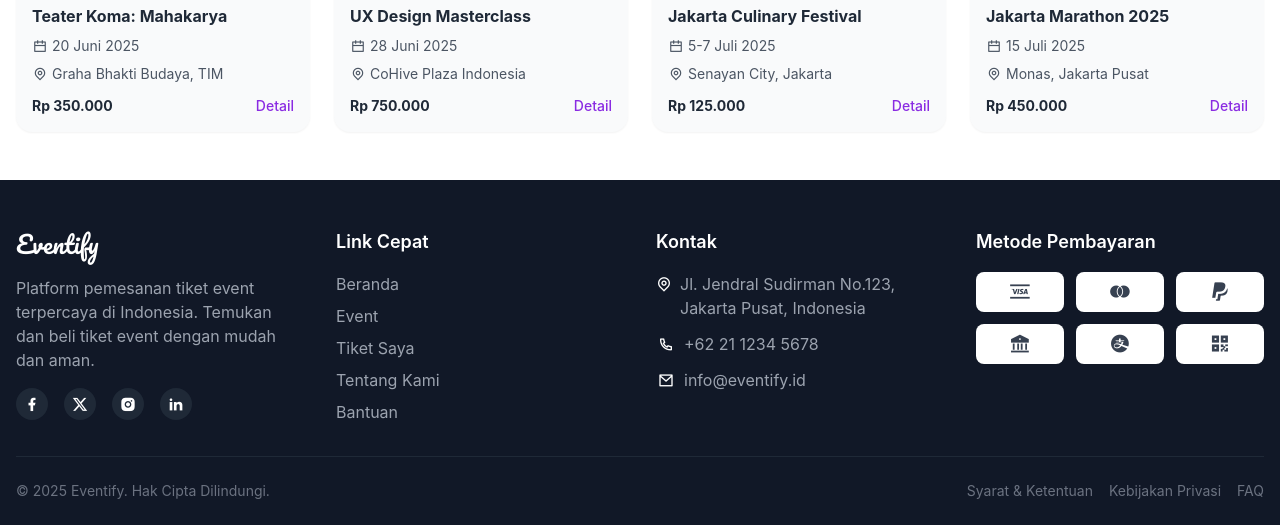
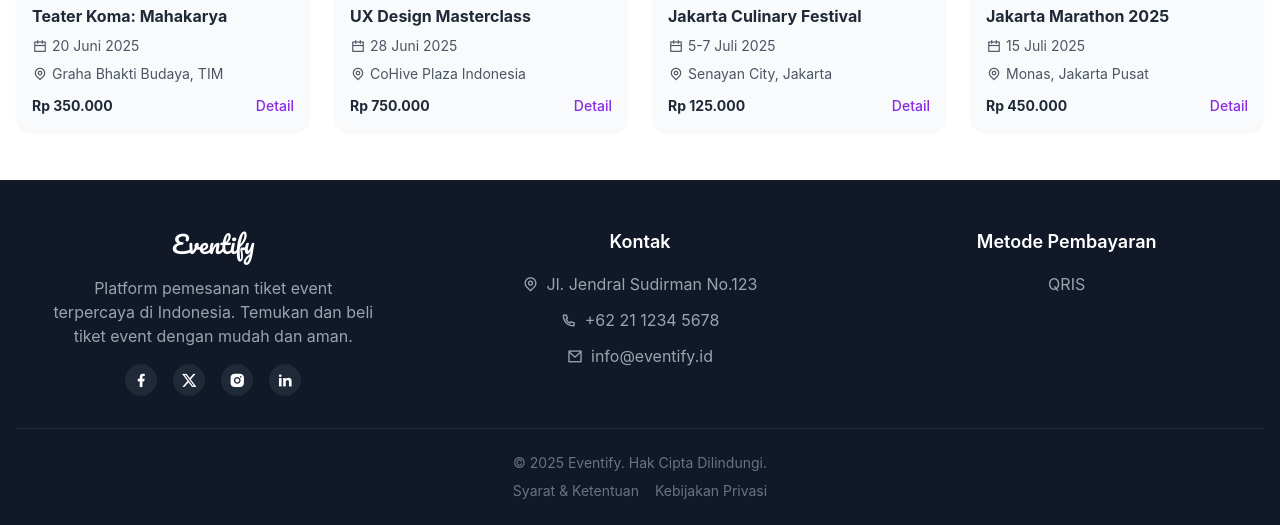
Before and after one commit to chynrssa/Eventify, a PHP site: page /events.php in a window 1280 px wide. Shown: the part 1532-2057 px from the top of the page. Run offline with PHP 8.4, Linux system fonts and the light colour scheme; some libraries are stand-ins or nearby versions.

Commit message:
update footer

```diff
--- a/Pengguna/events/events.php
+++ b/Pengguna/events/events.php
@@ -516,189 +516,61 @@
       </div>
     </section>
     <!-- Footer -->
-    <footer class="bg-gray-900 text-white pt-12 pb-6">
+    <footer class="bg-gray-900 text-white pt-12 pb-6 text-center">
   <div class="container mx-auto px-4">
-        <div class="grid grid-cols-1 md:grid-cols-4 gap-8 mb-8">
+    <div class="grid grid-cols-1 md:grid-cols-3 gap-8 mb-8 justify-items-center">
+      <!-- Kolom 1 -->
       <div>
-            <a
-              href="#"
-              class="text-2xl font-['Pacifico'] text-white mb-4 inline-block"
-              >Eventify</a
-            >
-            <p class="text-gray-400 mb-4">
-              Platform pemesanan tiket event terpercaya di Indonesia. Temukan
-              dan beli tiket event dengan mudah dan aman.
+        <a href="#" class="text-2xl font-['Pacifico'] text-white mb-4 inline-block">Eventify</a>
+        <p class="text-gray-400 mb-4 max-w-xs">
+          Platform pemesanan tiket event terpercaya di Indonesia. Temukan dan beli tiket event dengan mudah dan aman.
         </p>
-            <div class="flex space-x-4">
-              <a
-                href="#"
-                class="w-8 h-8 rounded-full bg-gray-800 flex items-center justify-center hover:bg-primary transition"
-              >
-                <div class="w-4 h-4 flex items-center justify-center">
+        <div class="flex justify-center space-x-4">
+          <a href="#" class="w-8 h-8 bg-gray-800 rounded-full flex items-center justify-center hover:bg-primary">
             <i class="ri-facebook-fill"></i>
-                </div>
           </a>
-              <a
-                href="#"
-                class="w-8 h-8 rounded-full bg-gray-800 flex items-center justify-center hover:bg-primary transition"
-              >
-                <div class="w-4 h-4 flex items-center justify-center">
+          <a href="#" class="w-8 h-8 bg-gray-800 rounded-full flex items-center justify-center hover:bg-primary">
             <i class="ri-twitter-x-fill"></i>
-                </div>
           </a>
-              <a
-                href="#"
-                class="w-8 h-8 rounded-full bg-gray-800 flex items-center justify-center hover:bg-primary transition"
-              >
-                <div class="w-4 h-4 flex items-center justify-center">
+          <a href="#" class="w-8 h-8 bg-gray-800 rounded-full flex items-center justify-center hover:bg-primary">
             <i class="ri-instagram-fill"></i>
-                </div>
           </a>
-              <a
-                href="#"
-                class="w-8 h-8 rounded-full bg-gray-800 flex items-center justify-center hover:bg-primary transition"
-              >
-                <div class="w-4 h-4 flex items-center justify-center">
+          <a href="#" class="w-8 h-8 bg-gray-800 rounded-full flex items-center justify-center hover:bg-primary">
             <i class="ri-linkedin-fill"></i>
-                </div>
           </a>
         </div>
       </div>
+
+      <!-- Kolom 2 -->
       <div>
-            <h4 class="text-lg font-semibold mb-4">Link Cepat</h4>
-            <ul class="space-y-2">
-              <li>
-                <a href="../../body/index.php" class="text-gray-400 hover:text-white transition"
-                  >Beranda</a
-                >
-              </li>
-              <li>
-                <a href="#" class="text-gray-400 hover:text-white transition"
-                  >Event</a
-                >
-              </li>
-              <li>
-                <a href="#" class="text-gray-400 hover:text-white transition"
-                  >Tiket Saya</a
-                >
-              </li>
-              <li>
-                <a href="#" class="text-gray-400 hover:text-white transition"
-                  >Tentang Kami</a
-                >
-              </li>
-              <li>
-                <a href="#" class="text-gray-400 hover:text-white transition"
-                  >Bantuan</a
-                >
-              </li>
+        <h4 class="text-lg font-semibold mb-4">Kontak</h4>
+        <ul class="space-y-3 text-gray-400">
+          <li><i class="ri-map-pin-line mr-2"></i>Jl. Jendral Sudirman No.123</li>
+          <li><i class="ri-phone-line mr-2"></i>+62 21 1234 5678</li>
+          <li><i class="ri-mail-line mr-2"></i>info@eventify.id</li>
         </ul>
       </div>
-          <div>
-            <h4 class="text-lg font-semibold mb-4">Kontak</h4>
-            <ul class="space-y-3">
-              <li class="flex items-start">
-                <div
-                  class="w-5 h-5 flex items-center justify-center mr-2 mt-0.5"
-                >
-                  <i class="ri-map-pin-line"></i>
-                </div>
-                <span class="text-gray-400"
-                  >Jl. Jendral Sudirman No.123, Jakarta Pusat, Indonesia</span
-                >
-              </li>
-              <li class="flex items-center">
-                <div class="w-5 h-5 flex items-center justify-center mr-2">
-                  <i class="ri-phone-line"></i>
-                </div>
-                <span class="text-gray-400">+62 21 1234 5678</span>
-              </li>
-              <li class="flex items-center">
-                <div class="w-5 h-5 flex items-center justify-center mr-2">
-                  <i class="ri-mail-line"></i>
-                </div>
-                <span class="text-gray-400">info@eventify.id</span>
-              </li>
-            </ul>
-          </div>
+
+      <!-- Kolom 3 -->
       <div>
         <h4 class="text-lg font-semibold mb-4">Metode Pembayaran</h4>
-            <div class="grid grid-cols-3 gap-3">
-              <div
-                class="bg-white rounded p-2 flex items-center justify-center"
-              >
-                <div
-                  class="w-6 h-6 flex items-center justify-center text-gray-700"
-                >
-                  <i class="ri-visa-fill ri-lg"></i>
+        <span class="text-gray-400">QRIS</span>
       </div>
     </div>
-              <div
-                class="bg-white rounded p-2 flex items-center justify-center"
-              >
-                <div
-                  class="w-6 h-6 flex items-center justify-center text-gray-700"
-                >
-                  <i class="ri-mastercard-fill ri-lg"></i>
-                </div>
-              </div>
-              <div
-                class="bg-white rounded p-2 flex items-center justify-center"
-              >
-                <div
-                  class="w-6 h-6 flex items-center justify-center text-gray-700"
-                >
-                  <i class="ri-paypal-fill ri-lg"></i>
-                </div>
-              </div>
-              <div
-                class="bg-white rounded p-2 flex items-center justify-center"
-              >
-                <div
-                  class="w-6 h-6 flex items-center justify-center text-gray-700"
-                >
-                  <i class="ri-bank-fill ri-lg"></i>
-                </div>
-              </div>
-              <div
-                class="bg-white rounded p-2 flex items-center justify-center"
-              >
-                <div
-                  class="w-6 h-6 flex items-center justify-center text-gray-700"
-                >
-                  <i class="ri-alipay-fill ri-lg"></i>
-                </div>
-              </div>
-              <div
-                class="bg-white rounded p-2 flex items-center justify-center"
-              >
-                <div
-                  class="w-6 h-6 flex items-center justify-center text-gray-700"
-                >
-                  <i class="ri-qr-code-fill ri-lg"></i>
-                </div>
-              </div>
-            </div>
-          </div>
-        </div>
-        <div
-          class="border-t border-gray-800 pt-6 flex flex-col md:flex-row justify-between items-center"
-        >
-          <p class="text-gray-500 text-sm">
-            © 2025 Eventify. Hak Cipta Dilindungi.
-          </p>
-          <div class="flex space-x-4 mt-4 md:mt-0">
-            <a href="#" class="text-gray-500 hover:text-white text-sm"
-              >Syarat & Ketentuan</a
-            >
-            <a href="#" class="text-gray-500 hover:text-white text-sm"
-              >Kebijakan Privasi</a
-            >
-            <a href="#" class="text-gray-500 hover:text-white text-sm">FAQ</a>
+
+    <!-- Bottom Footer -->
+    <div class="border-t border-gray-800 pt-6">
+      <p class="text-gray-500 text-sm mb-2">© 2025 Eventify. Hak Cipta Dilindungi.</p>
+      <div class="flex justify-center space-x-4 text-sm">
+        <a href="#" class="text-gray-500 hover:text-white">Syarat & Ketentuan</a>
+        <a href="#" class="text-gray-500 hover:text-white">Kebijakan Privasi</a>
       </div>
     </div>
   </div>
 </footer>
+
+
+
     <script id="searchFunctionality">
       document.addEventListener("DOMContentLoaded", function () {
         const searchInput = document.querySelector(
```
Also changed, not shown: views/layout/footer.php (+74 -82 lines). Lines whose indentation alone changed are shown as unchanged.
